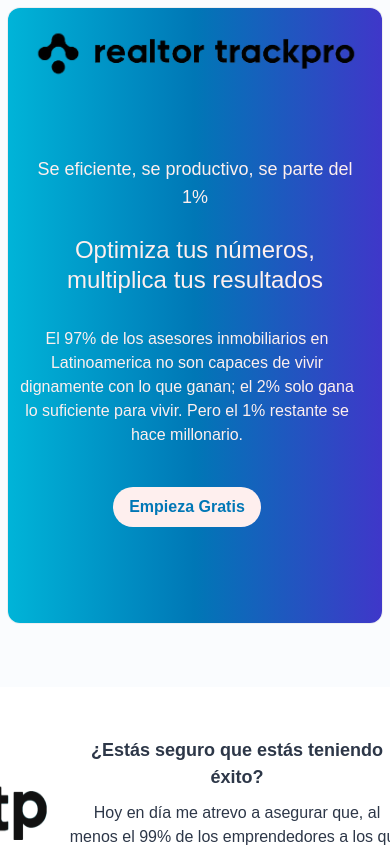
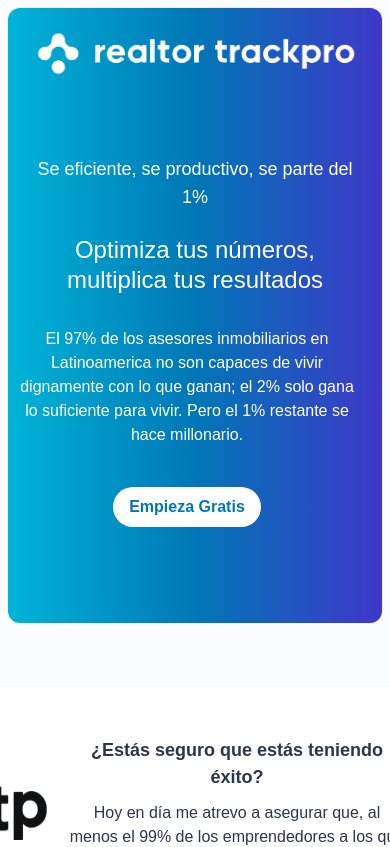
Before and after one commit to marianoforge/tzr, a Next.js app: page / in a window 390 px wide. Shown: the top 847 px of the page. Built offline with nearby package versions, Linux system fonts and the light colour scheme; no server answers.

Commit message:
Type Fixes

```diff
--- a/components/SiteComponents/CommonComponents/Navbar.tsx
+++ b/components/SiteComponents/CommonComponents/Navbar.tsx
@@ -9,7 +9,7 @@
         <div className="w-full lg:w-[35%] flex items-center justify-center lg:justify-start">
           <Link href="/" title="Home">
             <Image
-              src="/trackproBWNoBg.png"
+              src="/trackproLogoWhite.png"
               alt="Logo"
               width={350}
               height={350}
--- a/components/SiteComponents/CommonComponents/Navigation.tsx
+++ b/components/SiteComponents/CommonComponents/Navigation.tsx
@@ -21,7 +21,7 @@
           { name: "Contact", link: "/" },
         ].map((item, index) => (
           <Link href={item.link} key={index}>
-            <button className="px-2 sm:px-4 py-2 sm:py-3 text-sm sm:text-xl font-bold text-lightPink">
+            <button className="px-2 sm:px-4 py-2 sm:py-3 text-sm sm:text-xl font-bold text-white">
               {item.name}
             </button>
           </Link>
@@ -30,7 +30,7 @@
       <nav className="hidden w-full sm:w-[50%] lg:w-full md:flex space-x-2 sm:space-x-4 items-center justify-end">
         {userID ? (
           <Link href="/dashboard">
-            <button className="px-2 sm:px-4 py-2 sm:py-2 text-md sm:text-md font-bold rounded-full bg-lightPink text-mediumBlue hover:bg-mediumBlue hover:text-white">
+            <button className="px-2 sm:px-4 py-2 sm:py-2 text-md sm:text-md font-bold rounded-full bg-white text-mediumBlue hover:bg-mediumBlue hover:text-white">
               Dashboard
             </button>
           </Link>
@@ -41,7 +41,7 @@
           ].map((item, index) => (
             <Link href={item.link} key={index}>
               <button
-                className="px-2 sm:px-4 py-2 sm:py-2 text-md sm:text-md font-bold rounded-full bg-lightPink text-mediumBlue hover:bg-mediumBlue hover:text-white"
+                className="px-2 sm:px-4 py-2 sm:py-2 text-md sm:text-md font-bold rounded-full bg-white text-mediumBlue hover:bg-mediumBlue hover:text-white"
                 onClick={item.onClick} // Asignar el evento onClick
               >
                 {item.name}
--- a/components/SiteComponents/HeroSections.tsx
+++ b/components/SiteComponents/HeroSections.tsx
@@ -2,8 +2,8 @@
 
 const HeroSection = () => {
   return (
-    <section className="relative flex flex-col text-center sm:text-center md:text-start gap-8 md:flex-row w-full pb-24 pt-16 sm:pb-32 sm:pt-24 md:pb-48 md:pt-32 items-center justify-center">
-      <div className="flex flex-col justify-center w-full md:w-[65%] px-4 sm:px-8 md:px-16  text-lightPink">
+    <section className="text-white relative flex flex-col text-center sm:text-center md:text-start gap-8 md:flex-row w-full pb-24 pt-16 sm:pb-32 sm:pt-24 md:pb-48 md:pt-32 items-center justify-center">
+      <div className="flex flex-col justify-center w-full md:w-[65%] px-4 sm:px-8 md:px-16  text-white">
         <h3 className="text-lg sm:text-xl font-medium mb-4 sm:mb-8">
           Se eficiente, se productivo, se parte del 1%
         </h3>
@@ -11,14 +11,14 @@
           Optimiza tus números, multiplica tus resultados
         </h1>
       </div>
-      <div className="flex justify-start w-full md:w-[35%] text-wrap text-lightPink pr-4 sm:pr-6 flex-col">
+      <div className="flex justify-start w-full md:w-[35%] text-wrap text-white pr-4 sm:pr-6 flex-col">
         <p className="leading-6 sm:leading-7 text-base sm:text-lg">
           El 97% de los asesores inmobiliarios en Latinoamerica no son capaces
           de vivir dignamente con lo que ganan; el 2% solo gana lo suficiente
           para vivir. Pero el 1% restante se hace millonario.
         </p>
         <Link href="/register">
-          <button className="px-4 mt-10 sm:px-4 py-2 sm:py-2 text-md sm:text-md font-bold rounded-full bg-lightPink text-mediumBlue hover:bg-mediumBlue hover:text-white">
+          <button className="px-4 mt-10 sm:px-4 py-2 sm:py-2 text-md sm:text-md font-bold rounded-full bg-white text-mediumBlue hover:bg-mediumBlue hover:text-white">
             Empieza Gratis
           </button>
         </Link>
--- a/components/TrackerComponents/LoginForm.tsx
+++ b/components/TrackerComponents/LoginForm.tsx
@@ -93,7 +93,7 @@
       <div className="flex items-center justify-center lg:justify-start">
         <Link href="/" title="Home">
           <Image
-            src="/trackproBWNoBg.png"
+            src="/trackproLogoWhite.png"
             alt="Logo"
             width={350}
             height={350}
--- a/components/TrackerComponents/NavBar/Navbar.tsx
+++ b/components/TrackerComponents/NavBar/Navbar.tsx
@@ -29,7 +29,6 @@
   const toggleMenu = () => {
     setIsMenuOpen(!isMenuOpen);
   };
-  const pruebaDate = new Date(Date.now() + 7 * 24 * 60 * 60 * 1000); // 7 días a partir de hoy
   const renderNavButtons = () => (
     <>
       <NavButton href="/dashboard" label="Dashboard" fullWidth />
--- a/components/TrackerComponents/PasswordResetForm.tsx
+++ b/components/TrackerComponents/PasswordResetForm.tsx
@@ -30,7 +30,7 @@
         <div className="flex items-center justify-center lg:justify-start mb-4">
           <Link href="/" title="Home">
             <Image
-              src="/trackproBWNoBg.png"
+              src="/trackproLogoWhite.png"
               alt="Logo"
               width={350}
               height={350}
--- a/components/TrackerComponents/RegisterForm.tsx
+++ b/components/TrackerComponents/RegisterForm.tsx
@@ -143,7 +143,7 @@
       <div className="flex items-center justify-center lg:justify-start">
         <Link href="/" title="Home">
           <Image
-            src="/trackproBWNoBg.png"
+            src="/trackproLogoWhite.png"
             alt="Logo"
             width={350}
             height={350}
--- a/pages/api/stripe/subscription_status.ts
+++ b/pages/api/stripe/subscription_status.ts
@@ -21,7 +21,8 @@
 
     // Devolver el estado de la suscripción (trialing, active, etc.)
     res.status(200).json({ status: subscription.status });
-  } catch (error) {
+  } catch (error: unknown) {
+    console.error("Error al obtener el estado de la suscripción:", error);
     res
       .status(500)
       .json({ error: "Error al obtener el estado de la suscripción" });
--- a/pages/success.tsx
+++ b/pages/success.tsx
@@ -3,10 +3,7 @@
 import Image from "next/image";
 import Link from "next/link";
 import Button from "@/components/TrackerComponents/FormComponents/Button";
-import {
-  formatDateTime,
-  formatEventDateTime,
-} from "@/utils/formatEventDateTime";
+import { formatDateTime } from "@/utils/formatEventDateTime";
 
 interface SessionType {
   id: string;
@@ -20,10 +17,6 @@
 
 export default function Success() {
   const router = useRouter();
-  const [session, setSession] = useState<SessionType | null>(null);
-  const [subscriptionStatus, setSubscriptionStatus] = useState<string | null>(
-    null
-  );
 
   useEffect(() => {
     const fetchSession = async () => {
@@ -34,7 +27,6 @@
           // 1. Obtener los detalles de la sesión de Stripe usando el session_id
           const res = await fetch(`/api/checkout/${sessionId}`);
           const data: SessionType = await res.json();
-          setSession(data); // Guardar los datos de la sesión
 
           // 2. Verificar el estado de la suscripción si existe
           if (data.subscription) {
@@ -42,7 +34,6 @@
               `/api/stripe/subscription_status?subscription_id=${data.subscription}`
             );
             const { status } = await subscriptionRes.json();
-            setSubscriptionStatus(status); // Guardar el estado de la suscripción ('trialing', 'active', etc.)
           }
         } catch (error) {
           console.error(
@@ -67,7 +58,7 @@
       <div className="flex items-center justify-center lg:justify-start">
         <Link href="/" title="Home">
           <Image
-            src="/trackproBWNoBg.png"
+            src="/trackproLogoWhite.png"
             alt="Logo"
             width={350}
             height={350}
```
Also changed, not shown: public/trackproLogoWhite.png (added).
